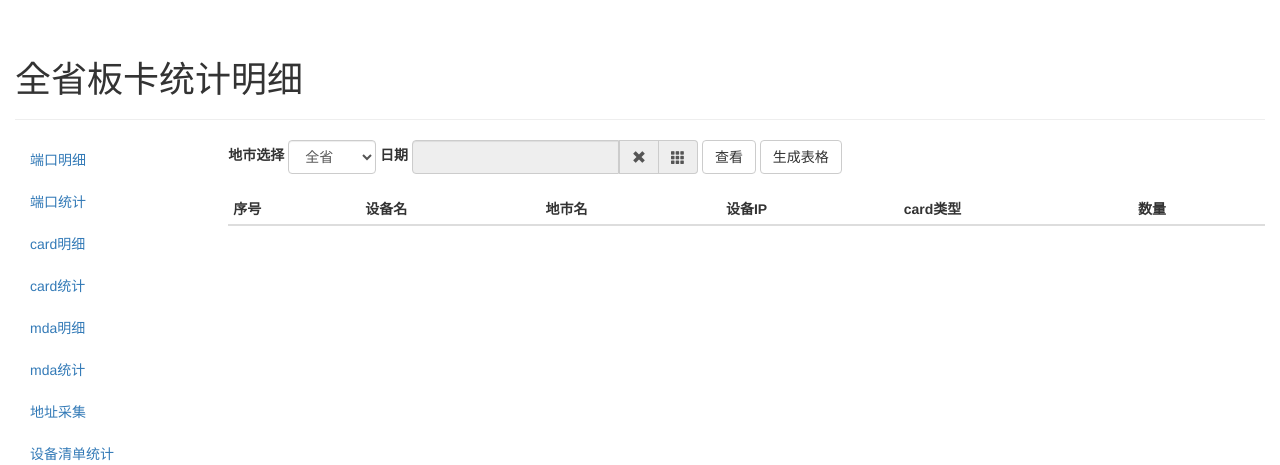
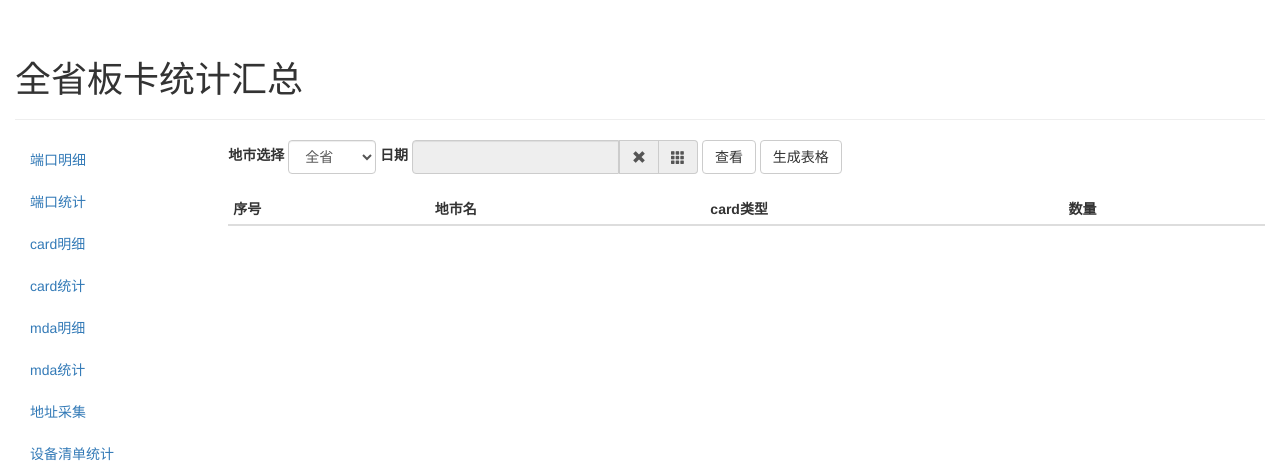
Before and after one commit to sb952468655/tool_web, a Flask app: page /all_card_statistic in a window 1280 px wide. Shown: the part 52-517 px from the top of the page. Run offline with Flask 2, Linux system fonts and the light colour scheme; the visitor is signed in with stand-in values (Sample User, id 1); data comes from the database, SQL or seed files in the repository; data that the repository does not hold is empty; some libraries are stand-ins or nearby versions.

Commit message:
修复昨天的bug

```diff
--- a/app/main/config.py
+++ b/app/main/config.py
@@ -17,7 +17,8 @@ g_city_to_name = {
     'yancheng': '盐城',
     'yangzhou': '扬州',
     'zhenjiang': '镇江',
-    'xuzhou': '徐州'
+    'xuzhou': '徐州',
+    'all': '全省'
 }
 
 g_check_to_describe = {
--- a/app/main/report.py
+++ b/app/main/report.py
@@ -167,7 +167,7 @@ def get_card_detail(config):
     p_card = r'(?s)(Card \w{1,2}\n.*?\n    Memory capacity)'
     p_slot_type_state = r'(\w{1,2}) {8,9}([\S]{4,20}) {20,40}(up|down) {2,4}(up|down)'
     # p_operational_state = r'Operational state             : (up|down)\n'
-    p_serial_number = r'Serial number                 : (.*?)\n'
+    p_serial_number = r'Serial number                 : (.{11})\n'
     p_time_of_last_boot = r'Time of last boot             : (.*?)\n'
     p_temperature = r'Temperature                   : (.*?)\n'
     p_temperature_threshold = r'Temperature threshold         : (.*?)\n'
@@ -238,7 +238,7 @@ def get_card_statistic(config):
     card_statistic_data = []
 
     p_card_summary = r'(?s)(Card Summary\n={79}\n.*?\n=)'
-    p_card_type = r'\w{1,2} {8,9}([\S]{4,20}) {24，38}up    up'
+    p_card_type = r'\w{1,2} {8,9}([\S]{4,20}) *?up    up'
 
 
     host_name = get_host_name(config)
--- a/app/main/views.py
+++ b/app/main/views.py
@@ -176,6 +176,17 @@ def all_card_statistic():
         mda_statistic_data = MdaStatistic.query.filter_by(city = city, date_time = search_date).all()
 
     data = [(index, item) for index, item in enumerate(card_statistic_data + mda_statistic_data) ]
+    data_set = {}
+    for _, i in data:
+        if i.card_type not in data_set.keys():
+            data_set[i.card_type] = i.card_num
+        else:
+            data_set[i.card_type] = data_set[i.card_type] + i.card_num
+
+    data = []
+    for k, v in data_set.items():
+        data.append((k,v))
+    data = [(index, item) for index, item in enumerate(data) ]
     return render_template('all_card_statistic.html',
     city = city,
     city_list = g_city_to_name,
@@ -206,7 +217,11 @@ def all_card_detail():
         card_data = CardDetail.query.filter_by(city = city, date_time = search_date).all()
         mda_data = MdaDetail.query.filter_by(city = city, date_time = search_date).all()
 
-    data = [(index, item) for index, item in enumerate(mda_data + card_data) ]
+    all_data = card_data + mda_data
+    def take_host_name(elem):
+        return elem.host_name
+    all_data.sort(key=take_host_name)
+    data = [(index, item) for index, item in enumerate(all_data) ]
     return render_template('all_card_detail.html',
     city = city,
     city_list = g_city_to_name,
--- a/app/templates/all_card_statistic.html
+++ b/app/templates/all_card_statistic.html
@@ -1,8 +1,8 @@
 {% extends "report_port.html" %}
 {% import "bootstrap/wtf.html" as wtf %}
 
-{% block title %} 全省板卡统计明细 {% endblock %}
-{% block page_header %} 全省板卡统计明细 {% endblock %}
+{% block title %} 全省板卡统计汇总 {% endblock %}
+{% block page_header %} 全省板卡统计汇总 {% endblock %}
 
 {% block report_content %}
     <form class="form-inline" method="post" action="{{ url_for('main.all_card_statistic') }}">
@@ -38,9 +38,7 @@
         <thead>
             <tr>
                 <th>序号</th>
-                <th>设备名</th>
                 <th>地市名</th>
-                <th>设备IP</th>
                 <th>card类型</th>
                 <th>数量</th>
             </tr>
@@ -49,11 +47,9 @@
             {% for index, item in card_statistic_data %}
                 <tr>
                     <th>{{ index + 1 }}</th>
-                    <th>{{ item.host_name }}</th>
-                    <th>{{ city_list[item.city] }}</th>
-                    <th>{{ item.host_ip }}</th>
-                    <th>{{ item.card_type }}</th>
-                    <th>{{ item.card_num }}</th>
+                    <th>{{ city_list[city] }}</th>
+                    <th>{{ item[0] }}</th>
+                    <th>{{ item[1] }}</th>
                 </tr>
             {% endfor %}
         </tbody>
```
